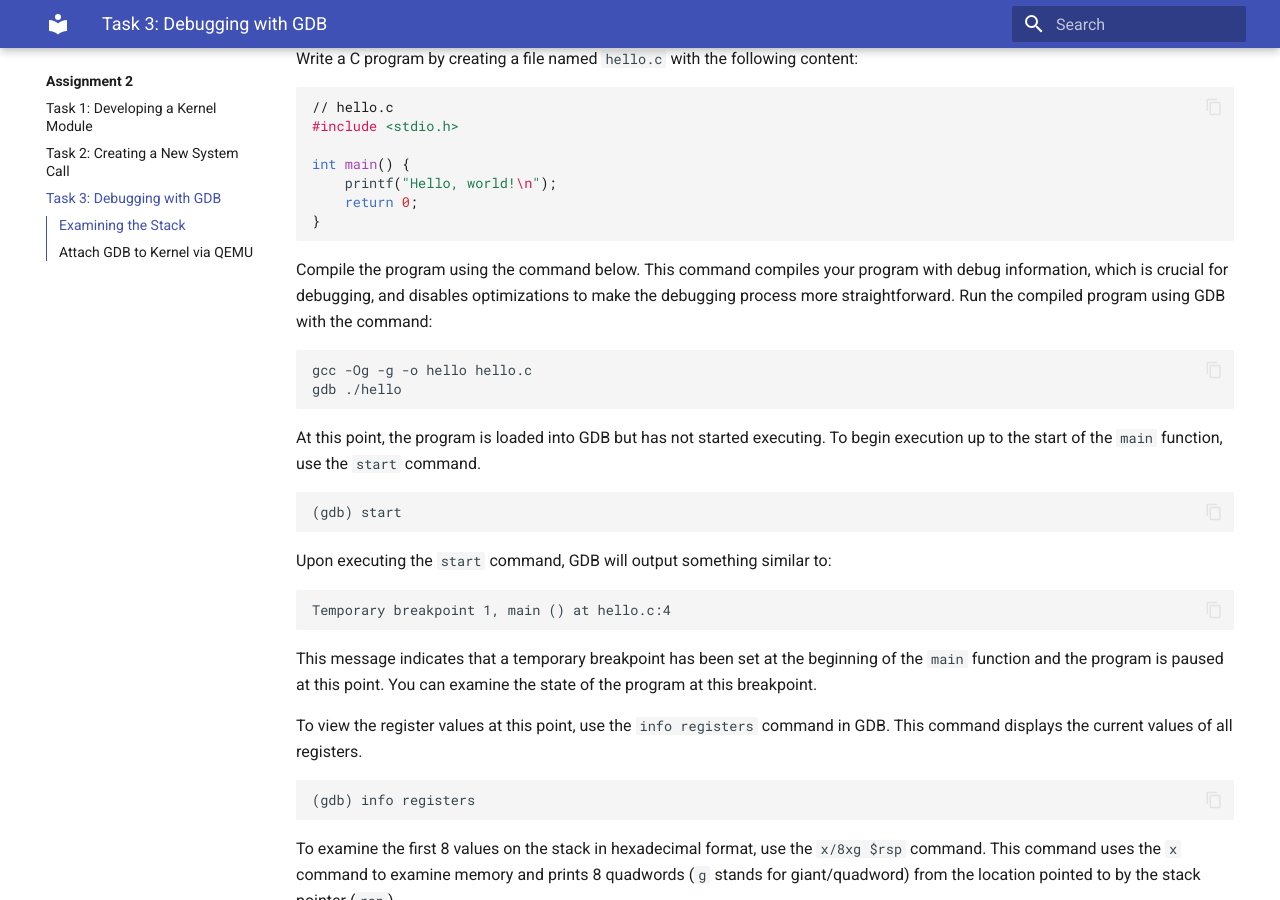
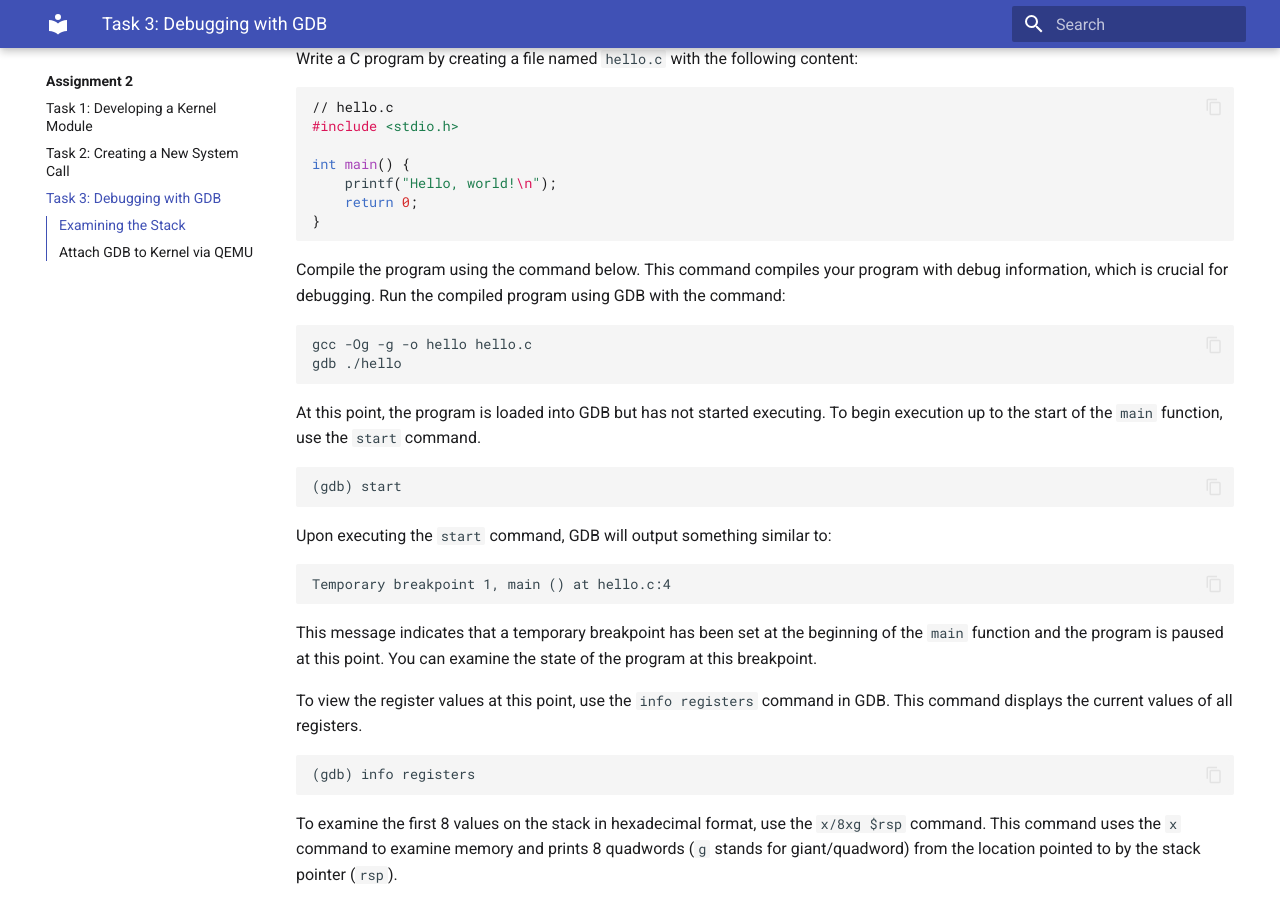
Before and after one commit to cs5250-24s/cs5250-24s, an MkDocs documentation site: the page built from docs/asg2/task-gdb.md, in a window 1280 px wide and 900 px high, scrolled down 702 px. Built offline with MkDocs 1.6.1 and Material for MkDocs 9.7.7, drawn with Linux system fonts in a browser that asks for light colours.

Commit message:
asg2: remove misleading info on -Og
Signed-off-by: Shen Jiamin <shen_jiamin@u.nus.edu>

````diff
--- a/docs/asg2/task-gdb.md
+++ b/docs/asg2/task-gdb.md
@@ -39,8 +39,7 @@ int main() {
 
 Compile the program using the command below.
 This command compiles your program with debug information, which is crucial for
-debugging, and disables optimizations to make the debugging process more
-straightforward.
+debugging.
 Run the compiled program using GDB with the command:
 
 ```
````
